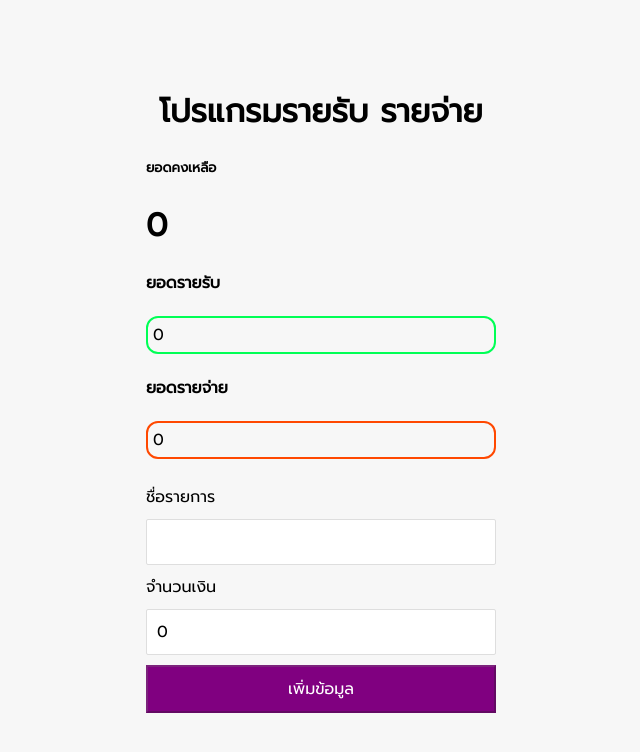
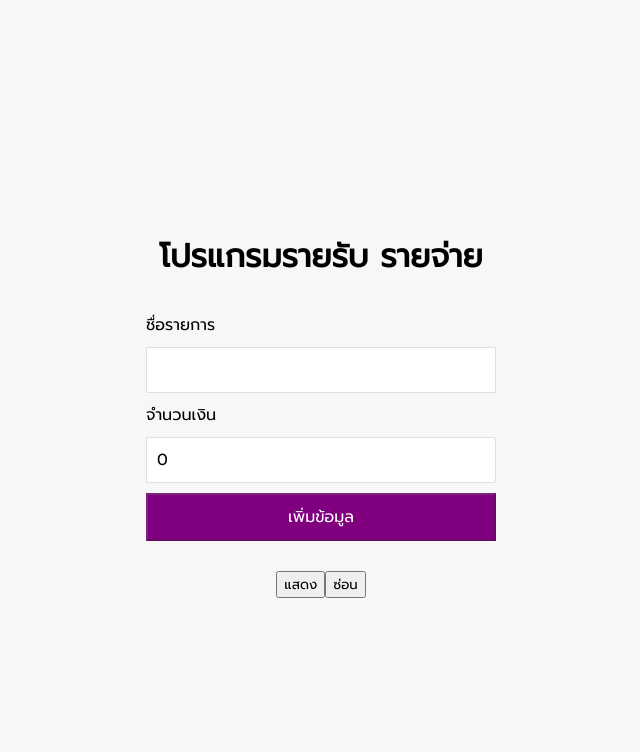
Before and after one commit to kenanimok/Appincome_expense, a React (Create React App) app in the folder my-react-app/: page / in a window 1280 px wide. Shown: the top 752 px of the page, without its empty margins (319-959 px from the left). Built offline with nearby package versions, Linux system fonts and the light colour scheme.

Commit message:
finish project

```diff
--- a/my-react-app/src/App.js
+++ b/my-react-app/src/App.js
@@ -3,7 +3,7 @@
 import Transaction from './component/Transaction';
 import Formcomponent from './component/Formcomponent';
 import { v4 as uuidv4 } from 'uuid';
-import {useState,useEffect} from "react";
+import {useState,useEffect,useReducer} from "react";
 import DataContext from './data/DataContext';
 import ReportComponent from './component/ReportComponent';
 
@@ -37,6 +37,18 @@
 },[items],reportExpense,reportIncome)
 
 
+const [showReport,setShowReport] = useState(false)
+const reducer = (state,action)=>{
+      switch(action.type){
+         case "SHOW":
+            return setShowReport(true)
+         case "HIDE":
+            return setShowReport(false)
+            case "CLEAR":
+            return 0
+      }
+}
+const [result,dispatch] = useReducer(reducer,showReport)
   return (
      <DataContext.Provider value={
       {
@@ -46,11 +58,18 @@
      }>
       <div className="container">
          <h1 style={{coloe:"red",textAlign:"center"}}>โปรแกรมรายรับ รายจ่าย</h1>
-            <ReportComponent/>
+             {showReport && <ReportComponent/>}
             <Formcomponent onAddItem={onAddNewItem}></Formcomponent>
             <Transaction items={items}/>
       </div>
+
+      <div align="center">
+         <h1>{result}</h1>
+         <button onClick={()=>dispatch({type:"SHOW"})}>แสดง</button>
+         <button onClick={()=>dispatch({type:"HIDE"})}>ซ่อน</button>
+      </div>
      </DataContext.Provider>
+
 
 
 
```
Also changed, not shown: my-react-app/src/component/ReportComponent.css (added).
